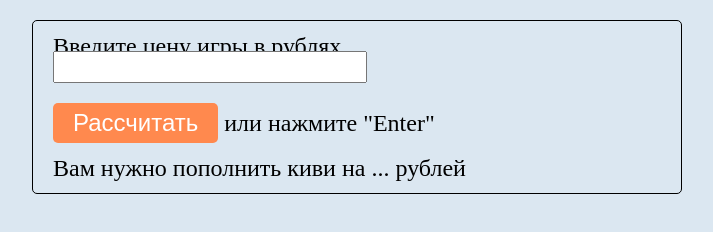
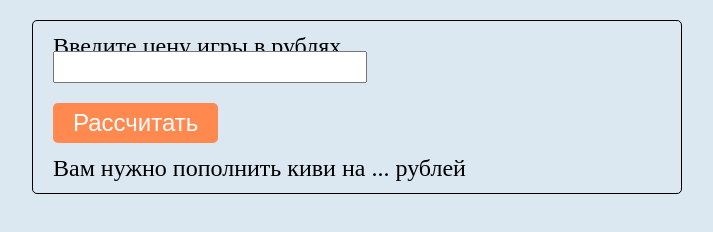
Before and after one commit to udomday/steam-calculator, a plain HTML site: page index.html in a window 1280 px wide. Shown: the whole page, without its empty margins (283-996 px from the left). Drawn offline with Linux system fonts and the light colour scheme.

Commit message:
Update index.html

```diff
--- a/index.html
+++ b/index.html
@@ -14,7 +14,6 @@
       </div>
       <div>
         <button class="bttn-calc" onclick="calcPrice()">Рассчитать</button>
-        <span>или нажмите "Enter"</span>
       </div>
       <div>
         <span>Вам нужно пополнить киви на </span>
```
